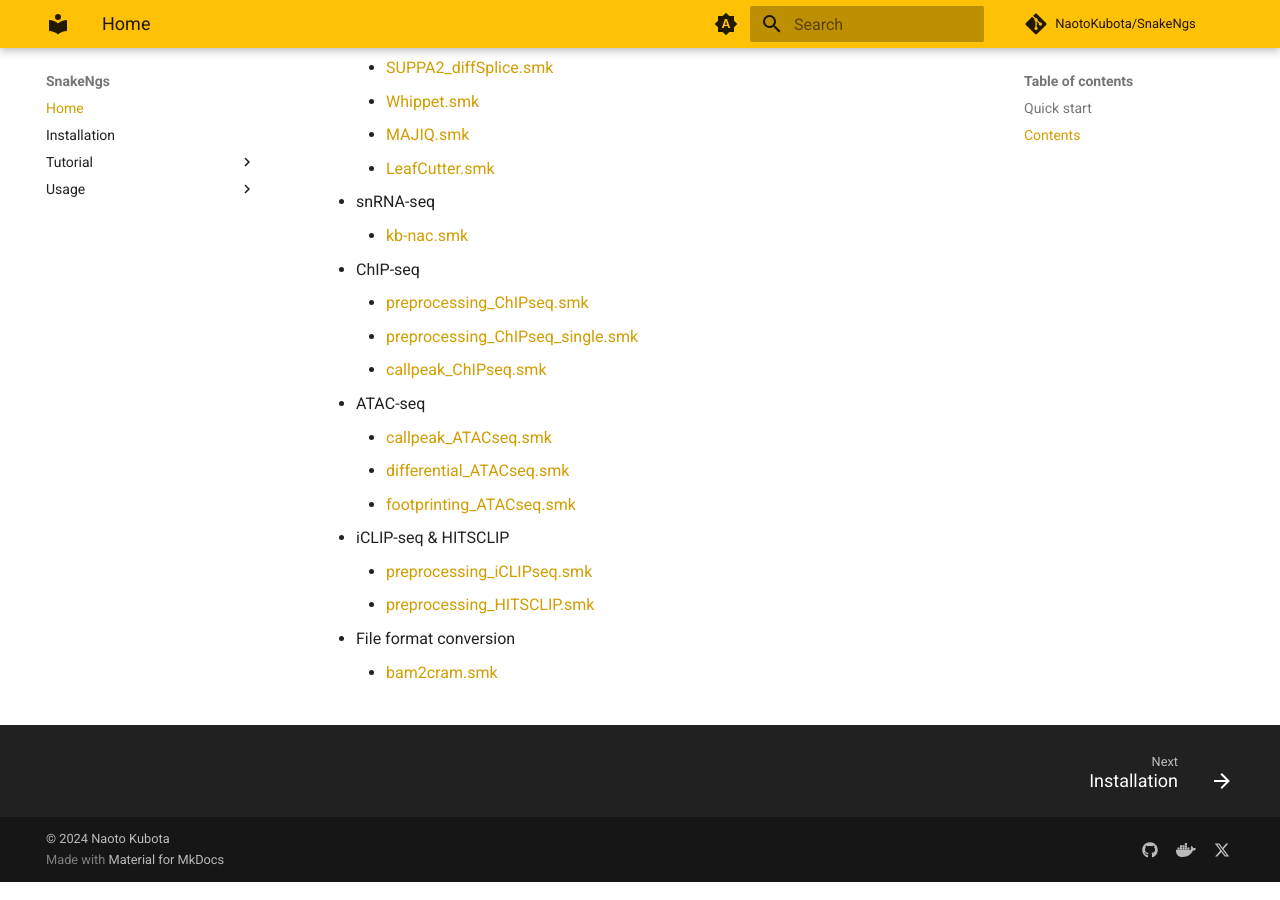
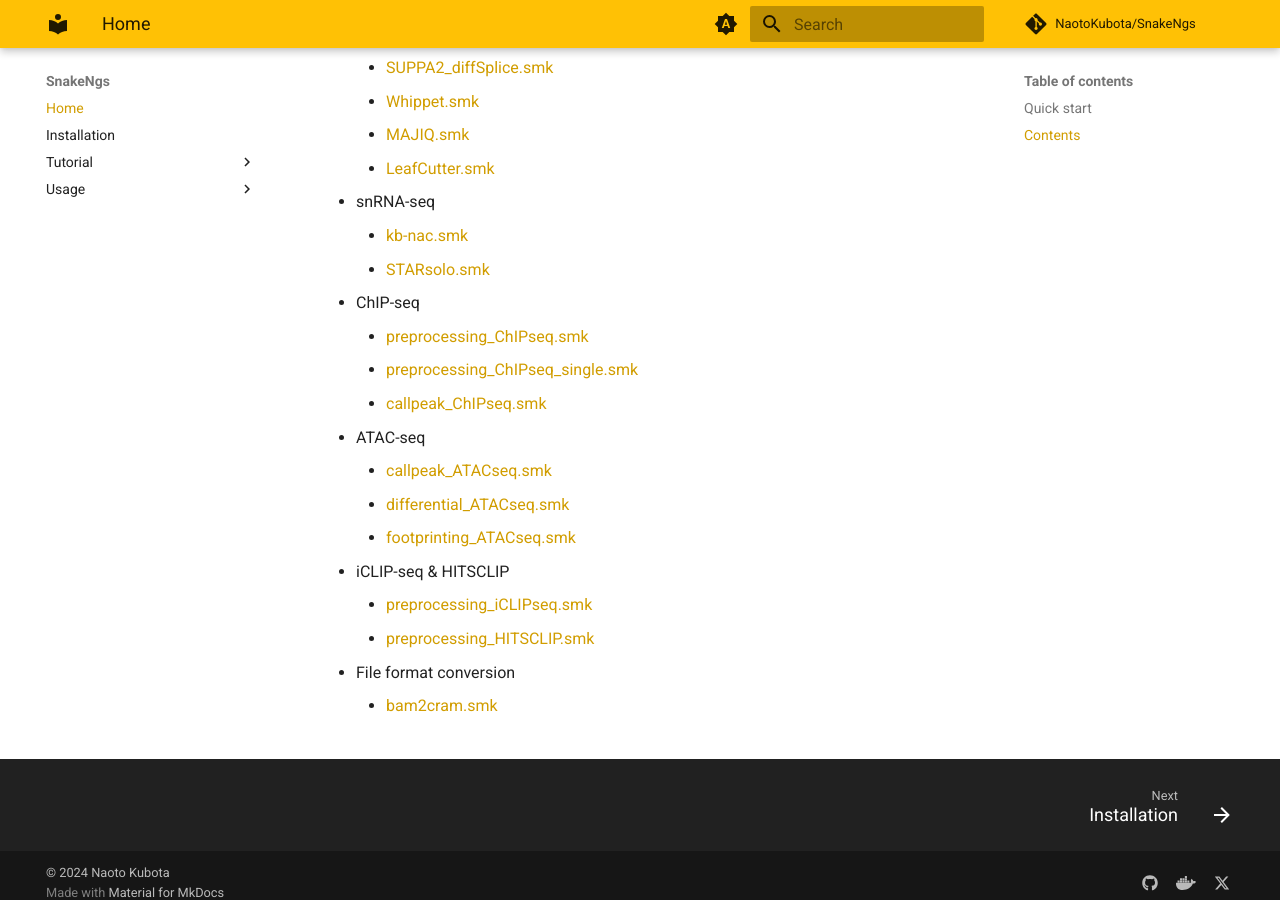
Before and after one commit to NaotoKubota/SnakeNgs, an MkDocs documentation site: the page built from docs/index.md, in a window 1280 px wide and 900 px high, scrolled down 1078 px. Built offline with MkDocs 1.6.1 and Material for MkDocs 9.7.7, drawn with Linux system fonts in a browser that asks for light colours; comment, search, counter and statistics services are not loaded.

Commit message:
docs: add STARsolo workflow link to index

```diff
--- a/docs/index.md
+++ b/docs/index.md
@@ -41,6 +41,7 @@ snakemake -s /path/to/SnakeNgs/snakefile/preprocessing_RNAseq.smk \
         - [LeafCutter.smk](usage/LeafCutter.md)
     - snRNA-seq
         - [kb-nac.smk](usage/kb-nac.md)
+        - [STARsolo.smk](usage/STARsolo.md)
     - ChIP-seq
         - [preprocessing_ChIPseq.smk](usage/preprocessing_ChIPseq.md)
         - [preprocessing_ChIPseq_single.smk](usage/preprocessing_ChIPseq_single.md)
```
